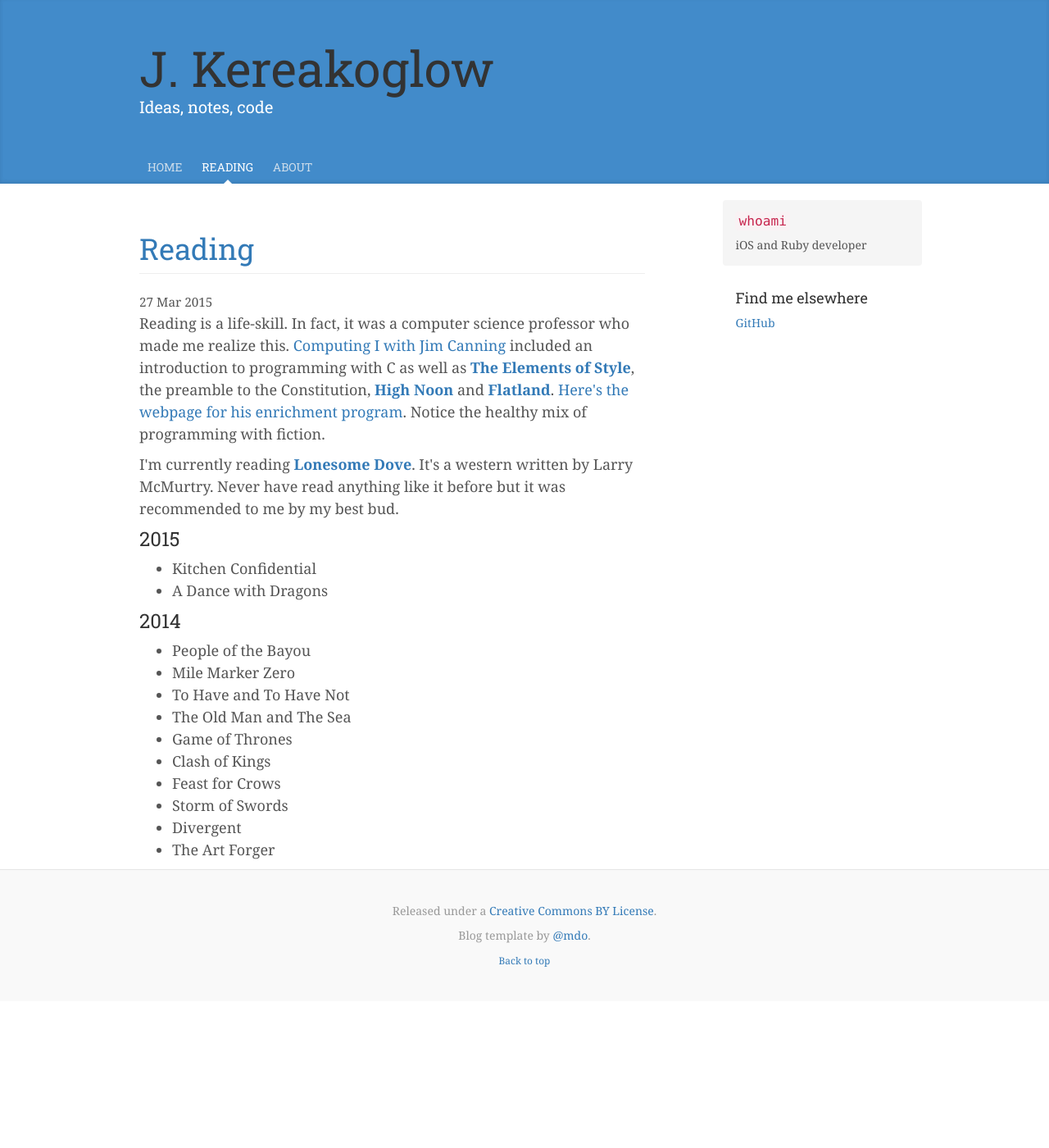
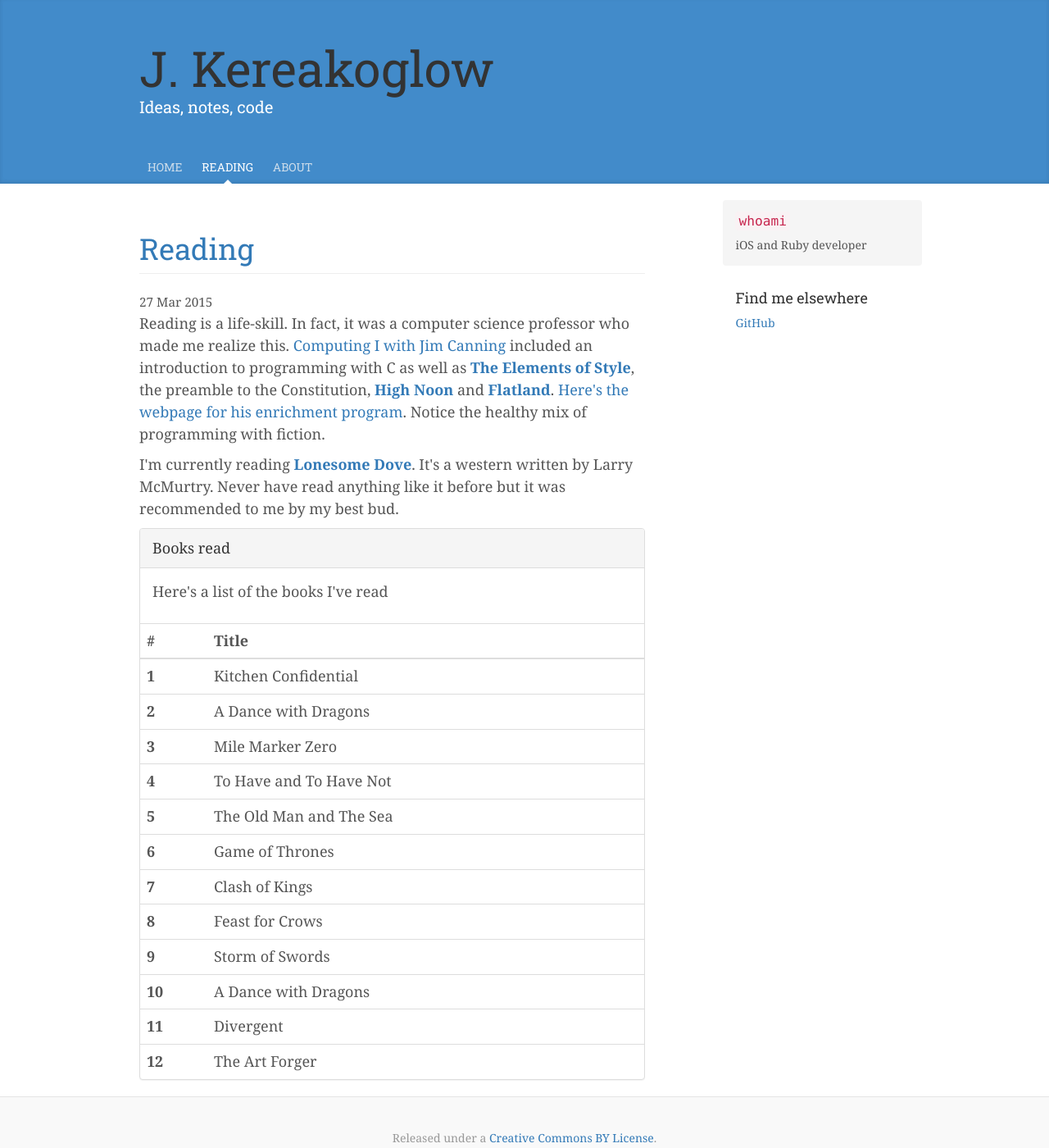
Before and after one commit to jkereako/jkereako.github.io, a Jekyll site: the page built from reading/index.html, in a window 1280 px wide and 1400 px high. Shown: the whole window at 82% size. Built offline with Jekyll 4.4.1, drawn with Linux system fonts in a browser that asks for light colours; nearby versions of some CDN libraries.

Commit message:
Refactor: add books.yml
Extracted the book list to a data file

```diff
--- a/reading/index.html
+++ b/reading/index.html
@@ -15,24 +15,29 @@ excerpt: What I done read.
       I'm currently reading <b><a href="http://www.amazon.com/Lonesome-Dove-Novel-Larry-McMurtry/dp/1439195269" target="_blank">Lonesome Dove</a></b>. It's a western written by Larry McMurtry. Never have read anything like it before but it was recommended to me by my best bud.
     </p>
 
-    <h3>2015</h3>
-    <ul>
-      <li>Kitchen Confidential</li>
-      <li>A Dance with Dragons</li>
-    </ul>
-
-    <h3>2014</h3>
-    <ul>
-      <li>People of the Bayou</li>
-      <li>Mile Marker Zero</li>
-      <li>To Have and To Have Not</li>
-      <li>The Old Man and The Sea</li>
-      <li>Game of Thrones</li>
-      <li>Clash of Kings</li>
-      <li>Feast for Crows</li>
-      <li>Storm of Swords</li>
-      <li>Divergent</li>
-      <li>The Art Forger</li>
-    </ul>
+    <div class="panel panel-default">
+      <!-- Default panel contents -->
+      <div class="panel-heading">Books read</div>
+      <div class="panel-body">
+        <p>Here's a list of the books I've read</p>
+      </div>
+      <!-- Table -->
+      <table class="table">
+        <thead>
+          <tr>
+            <th>#</th>
+            <th>Title</th>
+          </tr>
+        </thead>
+        <tbody>
+          {% for book in site.data.books %}
+          <tr>
+            <th scope="row">{{ forloop.index }}</th>
+            <td>{{ book.title }}</td>
+          </tr>
+          {% endfor %}
+        </tbody>
+      </table>
+    </div>
   </div>
 </article>
```
Also changed, not shown: _data/books.yml (added, +12 -0 lines).
